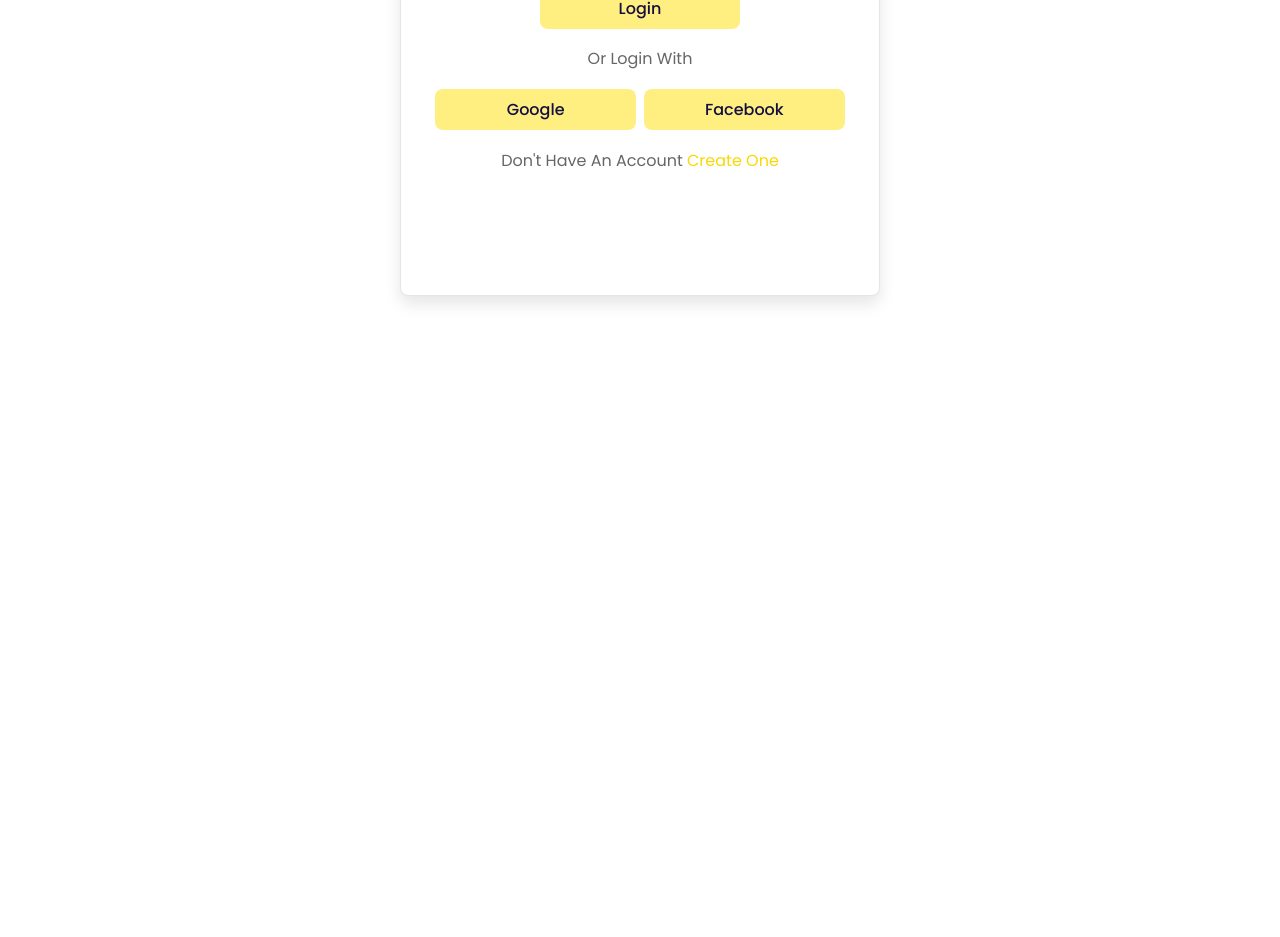
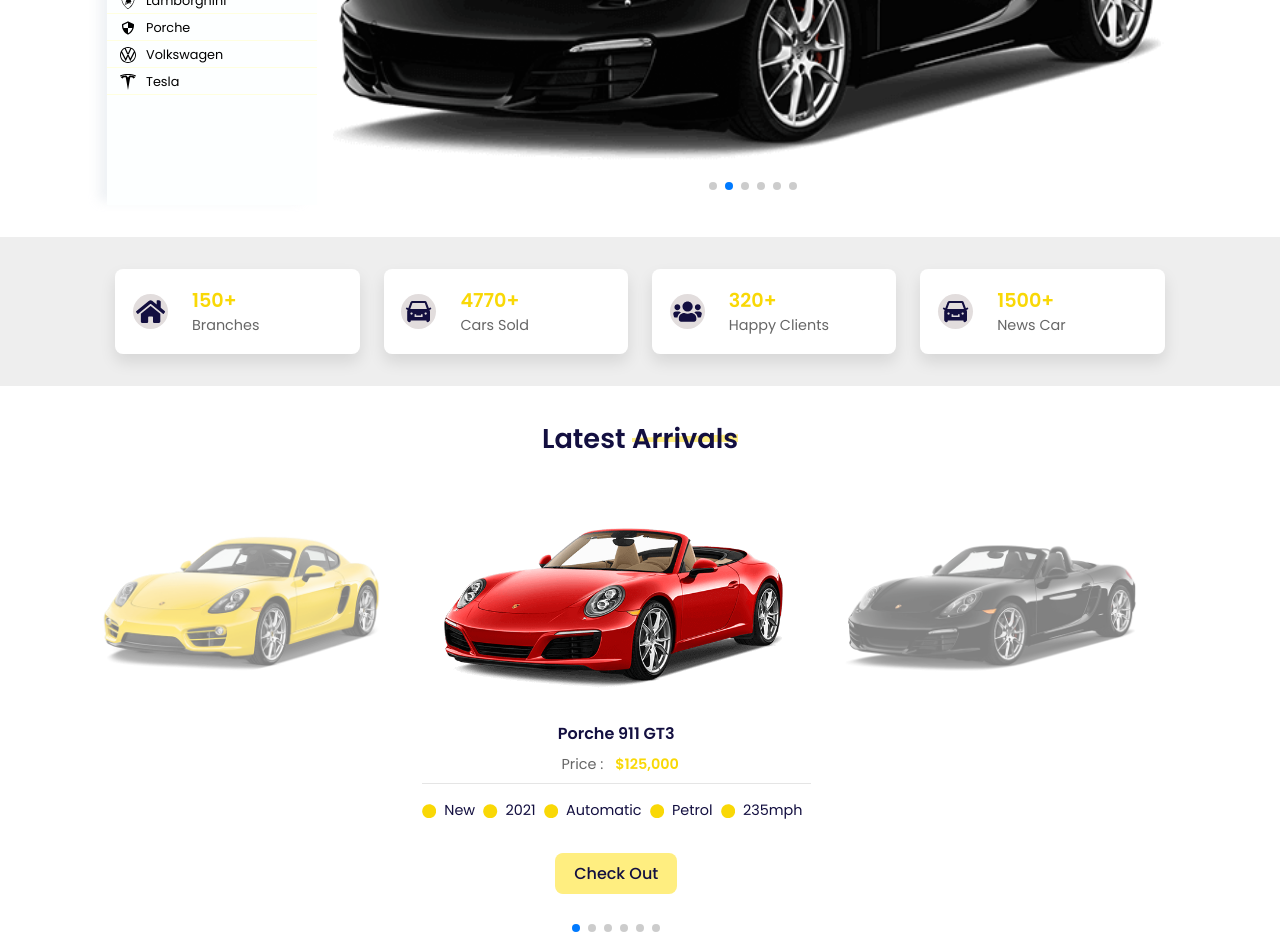
Before and after one commit to ivanepou22/carshop, a React (Create React App) app: page / in a window 1280 px wide. Shown: the part 360-1297 px from the top of the page. Before the commit the page ends 800 px from the top, so only its background shows below. Built offline with nearby package versions, Linux system fonts and the light colour scheme.

Commit message:
Feat: Modify the sliders and the dummy api

```diff
--- a/src/App.js
+++ b/src/App.js
@@ -2,7 +2,8 @@
 import {BrowserRouter as Router , Route, Switch} from 'react-router-dom';
 import Home from './pages/Home';
 import Login from './pages/Login';
-import {useState} from 'react'
+import {useState} from 'react';
+import Product from './Components/Product';
 
 function App() {
   const [email, setEmail] = useState('');
@@ -15,8 +16,9 @@
     <div className="App">
       <Router>
         <Switch>
-          <Route exact path="/" component={() => <Login getDetails={getDetails} />} />
-          <Route exact path="/home" component={() => <Home authenticated={status} email={email}/>} />
+        <Route exact path="/" component={() => <Home authenticated={status} email={email}/>} />
+          <Route exact path="/login" component={() => <Login getDetails={getDetails} />} />
+          <Route exact path="/product/:id" component={Product} />
         </Switch>
       </Router>
     </div>
--- a/src/Components/Header.jsx
+++ b/src/Components/Header.jsx
@@ -8,7 +8,7 @@
     return (
         <header className="header">
             <div id="menu-btn"> <AiOutlineMenu /></div>
-            <a href="/Home" className="logo"> <span>Walker</span>Auto </a>
+            <a href="/" className="logo"> <span>Walker</span>Auto </a>
             <div className="header-container">
 
                 <form action="">
--- a/src/Components/Hero.jsx
+++ b/src/Components/Hero.jsx
@@ -2,7 +2,7 @@
 import './Hero.css';
 // Import Swiper React components
 import {Swiper, SwiperSlide } from "swiper/react";
-import {slideImage} from '../apis/api';
+import {carStock} from '../apis/api';
 
 // Import Swiper styles
 import "swiper/swiper-bundle.min.css"
@@ -21,7 +21,8 @@
 SwiperCore.use([Pagination,Navigation,Autoplay]);
 
 function Hero() {
-
+  const carStocklen = carStock.length;
+  const sliderImages = carStock.slice(carStocklen-6, carStocklen)
   return (
     <div className="Hero">
         <Swiper slidesPerView={1}
@@ -30,12 +31,12 @@
         pagination={{"clickable": true}}
         autoplay={{
             delay: 6000,
-            pauseOnMouseEnter: false
+            // pauseOnMouseEnter: false
         }}
         navigation={false}
         className="swiper">
           {
-            slideImage.map(slider => (
+            sliderImages.map(slider => (
               <SwiperSlide className="swiper-slide" key={slider.id}>
                 <img src={slider.image} alt=""/>
               </SwiperSlide>
--- /dev/null
+++ b/src/Components/Product.css
@@ -0,0 +1,131 @@
+
+.product {
+    margin-top: 3rem;
+    display: grid;
+    grid-template-columns: 80% 20%;
+    gap: 1rem;
+    font-size: 62.5%;
+  overflow-x: hidden;
+  scroll-padding-top: 7rem;
+  scroll-behavior: smooth;
+  background-color: rgba(241, 238, 238, 0.973);
+}
+.product-container-left {
+    background-color: white !important;
+    display: grid;
+    grid-template-columns: 50% 50%;
+    border-radius: 5px;
+}
+.product-image {
+    width: 100%;
+    padding: 1rem;
+}
+.product-image img {
+    width: 100%;
+}
+.product-info {
+    padding: 1rem 20px 1rem 20px;
+    border-left: 1xp solid rgb(150, 146, 146);
+
+}
+.product-info h1 {
+    font-size: 1.3rem;
+    font-weight: normal;
+    padding: 10px;
+}
+
+.car-desc {
+    font-size: .9rem;
+    color:black;
+    padding: .5rem 0 1rem 10px;
+    display: flex;
+    align-items: center;
+    gap: 5px;
+}
+
+.fa_circle {
+    font-size: .9rem;
+    color:var(--yellow);
+}
+
+.product-info .product-star{
+    color:var(--yellow);
+    padding: 0 0 1rem 10px;
+    font-size: 1rem;
+}
+
+
+.cart-btn {
+    border-top: 1px solid rgb(235, 232, 232);
+    padding: .5rem 10px;
+    display: flex;
+    justify-content: center;
+    flex-direction: column;
+    border-bottom: 1px solid rgb(235, 232, 232);
+}
+
+.cart-btn .price {
+    font-size: 1rem;
+    color:var(--black);
+    font-weight: 600;
+}
+
+.cart-button {
+    width: 100%;
+    display: flex;
+    background-color: var(--yellow);
+    border-radius: 1px;
+    box-shadow: var(--box-shadow);
+}
+
+.cart-button .btn-icon {
+    display: flex;
+    justify-self: flex-start;
+    align-self: center;
+    color: white;
+    font-size: 1.5rem;
+    margin-right: 30%;
+}
+
+.cart-button span {
+    display: flex;
+    justify-self: flex-end;
+    align-self: center;
+    text-transform: uppercase;
+}
+
+.product-shipping {
+    padding: 10px 0;
+    font-size: .6rem;
+}
+
+.promotions {
+    padding: 10px;
+    font-size: .6rem;
+    color: blue;
+    display: flex;
+    flex-direction: column;
+}
+.promotions p:hover {
+    cursor: pointer;
+    text-decoration: underline;
+}
+
+.promotions p{
+    display: flex;
+    gap: 10px;
+    flex-direction: row;
+    align-items: center;
+}
+
+.promotion-icons {
+    color: var(--yellow);
+    font-size: 1.5rem;
+}
+
+.product-container-right {
+    background-color: white !important;
+    display: flex;
+    flex-direction: column;
+    border-radius: 5px;
+}
--- /dev/null
+++ b/src/Components/Product.jsx
@@ -0,0 +1,74 @@
+import React from 'react';
+import { useLocation, useParams } from "react-router-dom";
+import Footer from './Footer';
+import Header from './Header';
+import './Product.css';
+import '../App.css';
+import {MdAddShoppingCart, MdStars} from 'react-icons/md';
+import Stars from './Stars';
+import {GiQueenCrown} from "react-icons/gi";
+// import {carStock} from "../apis/api";
+
+function Product() {
+    const location = useLocation();
+    const vehicle = location.state;
+    const { id } = useParams();
+
+    const addItemCar = () => {
+        let products = [];
+        products = JSON.stringify(vehicle);
+        localStorage.setItem('cart', products)
+    }
+
+    return (
+        <>
+        <Header />
+            <section className="product" key={id}>
+                <div className="product-container-left">
+                    <div className="product-image">
+                        <img src={vehicle.image} alt=""  />
+                    </div>
+                    <div className="product-info">
+                        <h1>{vehicle.carName} - {vehicle.make}</h1>
+                        <p className="car-desc">
+                             <span> {vehicle.category} | </span>
+                             <span> {vehicle.drive} | </span>
+                             <span> {vehicle.engine} | </span>
+                             <span> {vehicle.speed} </span>
+                        </p>
+                        <p className="product-star">
+                         <Stars carStars={vehicle.stars} />
+                        </p>
+                        <div className="cart-btn">
+                            <p className="price">
+                            {
+                                vehicle.price.toLocaleString('en-US', {
+                                    style: 'currency',
+                                    currency: 'USD',
+                                    maximumFractionDigits: 0,
+                                  })
+                                }
+                            </p>
+                            <div className="product-shipping">
+                            + shipping from $ 7,000 to Central Business District
+                            </div>
+                            <button  onClick={addItemCar} className="btn cart-button">
+                            <MdAddShoppingCart className="btn-icon" />
+                           <span>Add To Cart</span></button>
+                        </div>
+                        <div className="promotions">
+                            <p><GiQueenCrown className="promotion-icons" /> <span>Get Free Delivery on your next order with WalkerAuto</span></p>
+                            <p><MdStars className="promotion-icons" /><span>20% off capped at 10,000 when you pay with your Cente Card</span></p>
+                            <p><MdStars className="promotion-icons" /><span>30% OFF Delivery countrywide</span></p>
+                        </div>
+                    </div>
+                </div>
+                <div className="product-container-right">
+                </div>
+            </section>
+        <Footer />
+        </>
+    )
+}
+
+export default Product
--- a/src/Components/Swipeslider.jsx
+++ b/src/Components/Swipeslider.jsx
@@ -2,6 +2,7 @@
 import './Swipeslider.css'
 // Import Swiper React components
 import { Swiper, SwiperSlide } from "swiper/react";
+import {Link} from "react-router-dom";
 
 // import Swiper core and required modules
 import SwiperCore, {
@@ -22,18 +23,24 @@
                 loopFillGroupWithBlank={true}
                 pagination={{
                 "clickable": true
-                }} navigation={false}
+                }} navigation={true}
                 autoplay={{
-                    delay: 8000,
+                    delay: 9000,
                     pauseOnMouseEnter: false
                 }}
             className="mySwiper">
                { props.cars.map(car => (
                     <SwiperSlide key={car.id}>
+                        <Link key={car.id}
+                                        to={{
+                                            pathname: `/product/${car.id}`,
+                                            state: car,
+                                            }}
+                                    >
                         <div className="featured-swiper-slide box">
                             <img src={car.image} alt="" />
                             <div className="content">
-                                <h3>{car.name}</h3>
+                                <h3>{car.carName}</h3>
                                 <div className="stars">
                                     <Stars carStars={car.stars} />
                                 </div>
@@ -44,9 +51,10 @@
                                     maximumFractionDigits: 0,
                                   })
                                 }</div>
-                                <a href="/#" className="btn">check out</a>
+                                <button className="btn">check out</button>
                             </div>
                         </div>
+                        </Link>
                     </SwiperSlide>
                 ))
                }
--- a/src/Components/Vehicle.jsx
+++ b/src/Components/Vehicle.jsx
@@ -1,6 +1,6 @@
 import React from 'react';
 import './Vehicle.css';
-
+import {Link} from "react-router-dom";
 // Import Swiper React components
 import {Swiper, SwiperSlide } from "swiper/react";
 
@@ -15,20 +15,30 @@
 SwiperCore.use([Pagination,Navigation,Autoplay]);
 
 function Vehicle(props) {
+    const latestCars = props.latest;
     return (
             <Swiper slidesPerView={3}
                 spaceBetween={30}
                 centeredSlides={true}
-                loop={true} pagination={{
+                loop={true}
+                pagination={{
                     "clickable": true
                 }}
                 autoplay={{
                     delay: 8000
                 }}
+                navigation={false}
               className="mySwiper">
                   {
-                      props.latest.map(vehicle => (
+                      latestCars.slice(latestCars.length-6, latestCars.length).map(vehicle => (
+
                         <SwiperSlide key={vehicle.id}>
+                            <Link key={vehicle.id}
+                                        to={{
+                                            pathname: `/product/${vehicle.id}`,
+                                            state: vehicle,
+                                            }}
+                                    >
                             <div className="swiper-container">
                                 <img src={vehicle.image} alt="" />
                                 <div className="content">
@@ -49,9 +59,13 @@
                                         <FaCircle className="fa_circle" /> <span> {vehicle.engine} </span>
                                         <FaCircle className="fa_circle" /> <span> {vehicle.speed} </span>
                                     </p>
-                                    <a href="/#" className="btn">check out</a>
+                                    <div>
+                                        <button  className="btn">check out</button>
+                                    </div>
+
                                 </div>
                             </div>
+                            </Link>
                         </SwiperSlide>
                       ))
                   }
--- a/src/apis/api.js
+++ b/src/apis/api.js
@@ -128,99 +128,153 @@
     }
 ]
 
-export let featuredCarsFirst = [
+export let carStock = [
     {
         id: 1,
-        name: 'Mercedes-Benz SL R231',
+        carName: 'Mercedes-Benz SL R231',
         image: veh1,
         price : 55000,
-        stars : 5
+        stars : 5,
+        category: 'New',
+        make: '2021',
+        drive: 'Automatic',
+        engine: 'Petrol',
+        speed: '250mph'
     },
     {
         id: 2,
-        name: 'MG ZS SUV',
+        carName: 'MG ZS SUV',
         image: veh2,
         price : 65000,
-        stars : 5
+        stars : 5,
+        category: 'Used',
+        make: '2019',
+        drive: 'Automatic',
+        engine: 'Petrol',
+        speed: '180mph'
     },
     {
         id: 3,
-        name: 'Focus ST',
+        carName: 'Focus ST',
         image: veh3,
         price : 45000,
-        stars : 5
+        stars : 5,
+        category: 'New',
+        make: '2021',
+        drive: 'Automatic',
+        engine: 'Petrol',
+        speed: '220mph'
     },
     {
         id: 4,
-        name: 'Audi e-tron Quattro',
+        carName: 'Audi e-tron Quattro',
         image: veh4,
         price : 84000,
-        stars : 5
+        stars : 5,
+        category: 'Used',
+        make: '2020',
+        drive: 'Automatic',
+        engine: 'Petrol',
+        speed: '235mph'
     },
     {
         id: 5,
-        name: 'Kia Sportage',
+        carName: 'Kia Sportage',
         image: veh5,
         price : 75000,
-        stars : 4
+        stars : 4,
+        category: 'New',
+        make: '2021',
+        drive: 'Automatic',
+        engine: 'Petrol',
+        speed: '200mph'
     },
     {
         id: 6,
-        name: '2018 Honda Civic',
+        carName: '2018 Honda Civic',
         image: veh6,
         price : 35000,
-        stars : 5
-    }
-]
-
-export let featuredCarsSecond = [
+        stars : 5,
+        category: 'Used',
+        make: '2019',
+        drive: 'Automatic',
+        engine: 'Petrol',
+        speed: '200mph'
+    },
     {
         id: 7,
-        name: '2018 Ford Mustang GT',
+        carName: '2018 Ford Mustang GT',
         image: veh11,
         price : 156000,
-        stars : 5
+        stars : 5,
+        category: 'Used',
+        make: '2020',
+        drive: 'Automatic',
+        engine: 'Petrol',
+        speed: '180mph'
     },
     {
         id: 8,
-        name: 'Chrysler 300s',
+        carName: 'Chrysler 300s',
         image: veh12,
         price : 256000,
-        stars : 4
+        stars : 4,
+        category: 'New',
+        make: '2021',
+        drive: 'Automatic',
+        engine: 'Petrol',
+        speed: '230mph'
     },
     {
         id: 9,
-        name: '2020 Ford Mustang',
+        carName: '2020 Ford Mustang',
         image: veh10,
         price : 176000,
-        stars : 5
+        stars : 5,
+        category: 'Used',
+        make: '2020',
+        drive: 'Automatic',
+        engine: 'Petrol',
+        speed: '200mph'
     },
     {
         id: 10,
-        name: '2020 Kia SUV',
+        carName: '2020 Kia SUV',
         image: veh7,
         price : 46000,
-        stars : 4
+        stars : 4,
+        category: 'Used',
+        make: '2019',
+        drive: 'Automatic',
+        engine: 'Petrol',
+        speed: '200mph'
     },
     {
         id: 11,
-        name: 'MG ZV SUV',
+        carName: 'MG ZV SUV',
         image: veh2,
         price : 67000,
-        stars : 2
+        stars : 2,
+        category: 'Used',
+        make: '2019',
+        drive: 'Automatic',
+        engine: 'Petrol',
+        speed: '200mph'
     },
     {
         id: 12,
-        name: 'Chevrolet Traverse',
+        carName: 'Chevrolet Traverse',
         image: veh8,
         price : 44000,
-        stars : 3
-    }
-]
-
-export let latestCars = [
+        stars : 3,
+        category: 'Used',
+        make: '2019',
+        drive: 'Automatic',
+        engine: 'Petrol',
+        speed: '200mph'
+    },
     {
-        id : 1,
+        id : 13,
         image : car1,
         price : 125000,
         description : '',
@@ -229,10 +283,11 @@
         make: '2021',
         drive: 'Automatic',
         engine: 'Petrol',
-        speed: '235mph'
+        speed: '235mph',
+        stars: 5
     },
     {
-        id : 2,
+        id : 14,
         image : car2,
         price : 65000,
         description : '',
@@ -241,10 +296,11 @@
         make: '2019',
         drive: 'Automatic',
         engine: 'Petrol',
-        speed: '200mph'
+        speed: '200mph',
+        stars: 4
     },
     {
-        id : 3,
+        id : 15,
         image : car3,
         price : 105000,
         description : '',
@@ -253,10 +309,11 @@
         make: '2021',
         drive: 'Automatic',
         engine: 'Petrol',
-        speed: '235mph'
+        speed: '235mph',
+        stars: 5
     },
     {
-        id : 4,
+        id : 16,
         image : car4,
         price : 85000,
         description : '',
@@ -265,10 +322,11 @@
         make: '2020',
         drive: 'Automatic',
         engine: 'Petrol',
-        speed: '235mph'
+        speed: '235mph',
+        stars: 5
     },
     {
-        id : 5,
+        id : 17,
         image : car5,
         price : 15000,
         description : '',
@@ -277,10 +335,11 @@
         make: '2008',
         drive: 'Manual',
         engine: 'Diesel',
-        speed: '180mph'
+        speed: '180mph',
+        stars: 3
     },
     {
-        id : 6,
+        id : 18,
         image : car6,
         price : 55000,
         description : '',
@@ -289,8 +348,14 @@
         make: '2016',
         drive: 'Automatic',
         engine: 'Petrol',
-        speed: '205mph'
+        speed: '205mph',
+        stars: 5
     }
+]
+export let featuredCarsFirst = [];
+export let featuredCarsSecond = [];
+export let latestCars = [
+
 ]
 
 export  let customerFeedBack = [
--- a/src/pages/Home.jsx
+++ b/src/pages/Home.jsx
@@ -1,10 +1,10 @@
 import React from 'react';
-import { Redirect } from 'react-router-dom';
+// import { Redirect } from 'react-router-dom';
 import './Home.css';
 import Info from '../Components/Info';
 import Footer from '../Components/Footer';
 import Header from '../Components/Header';
-import {companyInfo, ourService,featuredCarsFirst,featuredCarsSecond,latestCars,customerFeedBack} from '../apis/api';
+import {companyInfo, ourService,customerFeedBack,carStock} from '../apis/api';
 import Services from '../Components/Services';
 import Contact from '../Components/Contact';
 import Subscribe from '../Components/Subscribe';
@@ -15,9 +15,9 @@
 import Review from '../Components/Review';
 
 function Home({authenticated, email}) {
-    if(!authenticated) {
-        return <Redirect to="/" />
-    }
+    // if(!authenticated) {
+    //     return <Redirect to="/" />
+    // }
     return (
         <>
         <Header  email={email}/>
@@ -41,7 +41,7 @@
             <section className="vehicles">
                 <h1 className="heading"> Latest <span>Arrivals</span> </h1>
                 <div className="vehicles-slider">
-                        <Vehicle latest={latestCars} />
+                        <Vehicle latest={carStock} />
                 </div>
             </section>
 
@@ -57,8 +57,8 @@
             </section>
             <section className="featured">
                 <h1 className="heading"> <span>featured</span> cars </h1>
-                <Swipeslider cars={featuredCarsFirst} />
-                <Swipeslider cars={featuredCarsSecond} />
+                <Swipeslider cars={carStock} />
+                {/* <Swipeslider cars={featuredCarsSecond} /> */}
             </section>
             <Subscribe />
 
--- a/src/pages/Login.css
+++ b/src/pages/Login.css
@@ -68,9 +68,11 @@
 
 .login-form-container form h3{
     padding-bottom:.5rem;
-    font-size: 1.5rem;
+    font-size: 1.2rem;
     color:var(--black);
-    text-transform: uppercase;
+    text-transform: capitalize;
+    font-style: italic;
+
 }
 
 .login-form-container  div {
--- a/src/pages/Login.jsx
+++ b/src/pages/Login.jsx
@@ -2,7 +2,6 @@
 import { useHistory } from "react-router-dom";
 import './Login.css'
 import {credentials} from "../apis/api";
-
 
 function Login({getDetails}) {
     let history = useHistory();
```
